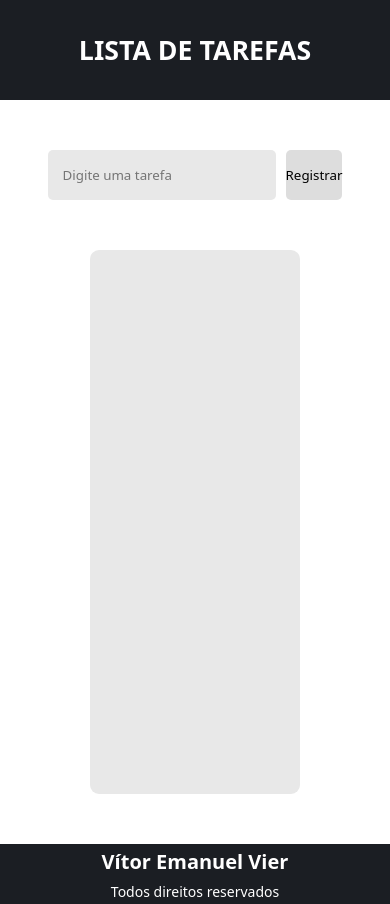
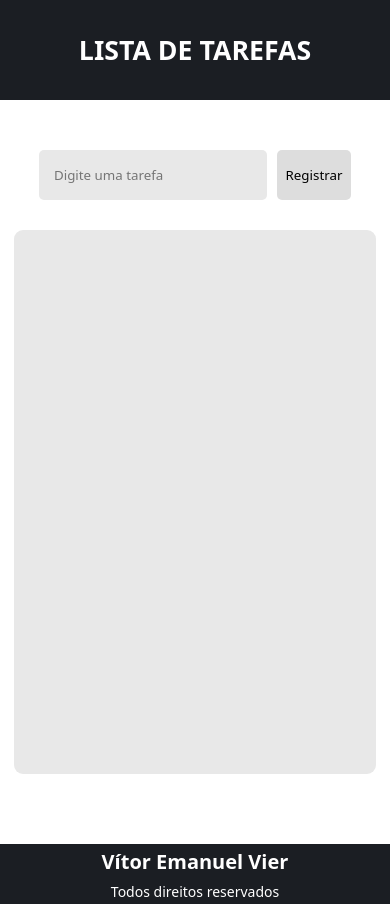
Before and after one commit to vitorVier/taskList, a plain HTML site: page index.html in a window 390 px wide. Drawn offline with Linux system fonts and the light colour scheme.

Commit message:
add response

```diff
--- a/style.css
+++ b/style.css
@@ -149,7 +149,16 @@ footer p {
 }
 
 @media (max-width: 826px) {
+    main {
+        width: 100%;
+    }
+
+    #app {
+        padding: 0;
+    }
+
     #app ul {
+        margin: 30px -25px;
         padding: 20px 20px;
     }
 
```
